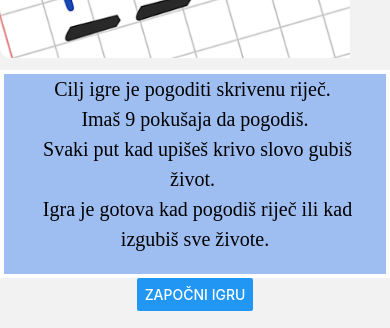
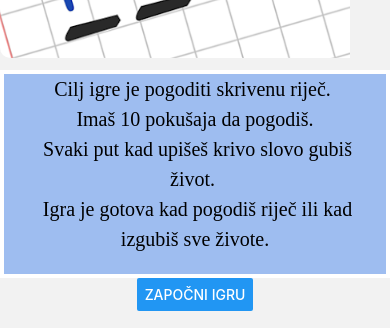
Before and after one commit to pmfst-web/projekt-LauraMemedovic-1, a React Native app: screen /Pravila in a window 390 px wide. Shown: the part 475-803 px from the top of the page. Built offline with nearby package versions, Linux system fonts and the light colour scheme.

Commit message:
Update HomeScreen.js

```diff
--- a/screens/HomeScreen.js
+++ b/screens/HomeScreen.js
@@ -14,7 +14,7 @@ const HomeScreen = ({ navigation }) => {
       </View>
       <Text style={styles.tekst}>
         {'Cilj igre je pogoditi skrivenu riječ.'+
-        ' \n Imaš 9 pokušaja da pogodiš.'+
+        ' \n Imaš 10 pokušaja da pogodiš.'+
         ' \n Svaki put kad upišeš krivo slovo gubiš život.'+
         ' \n Igra je gotova kad pogodiš riječ ili kad izgubiš sve živote.'}
       </Text>
```
